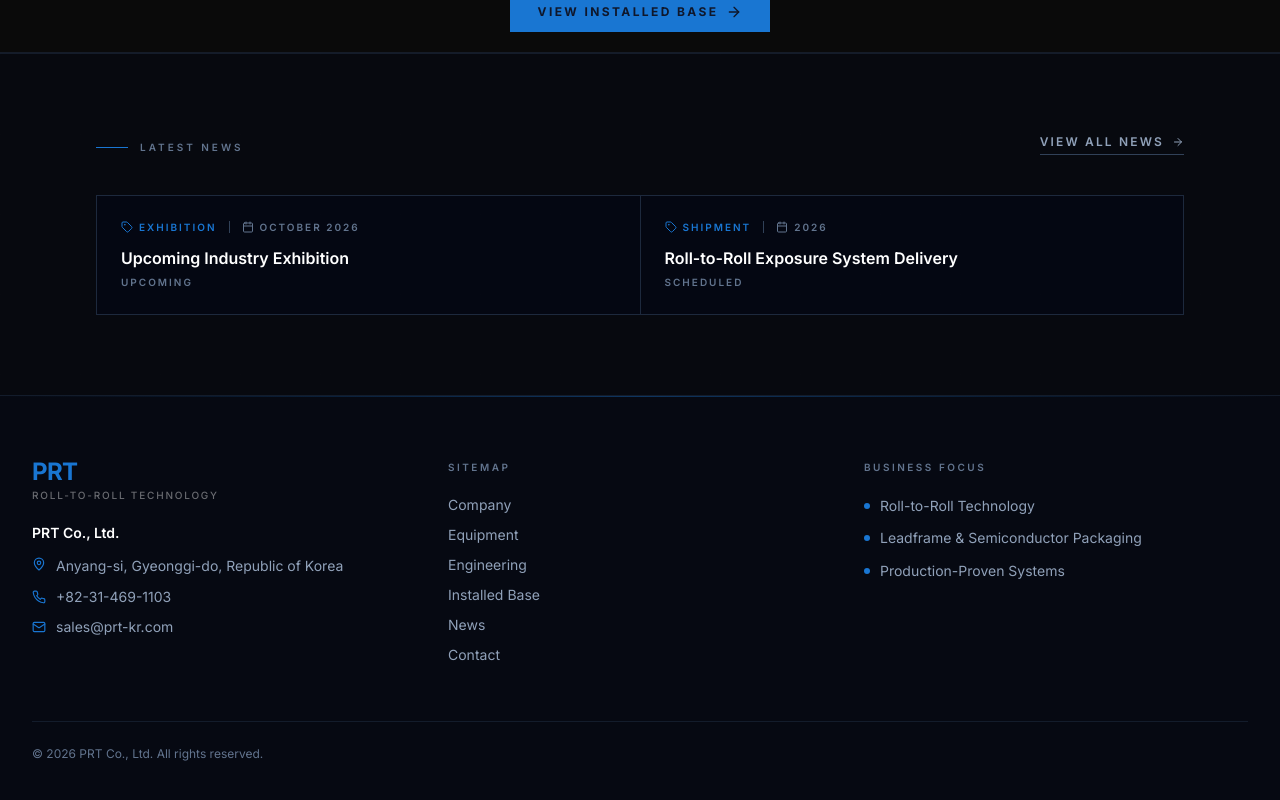
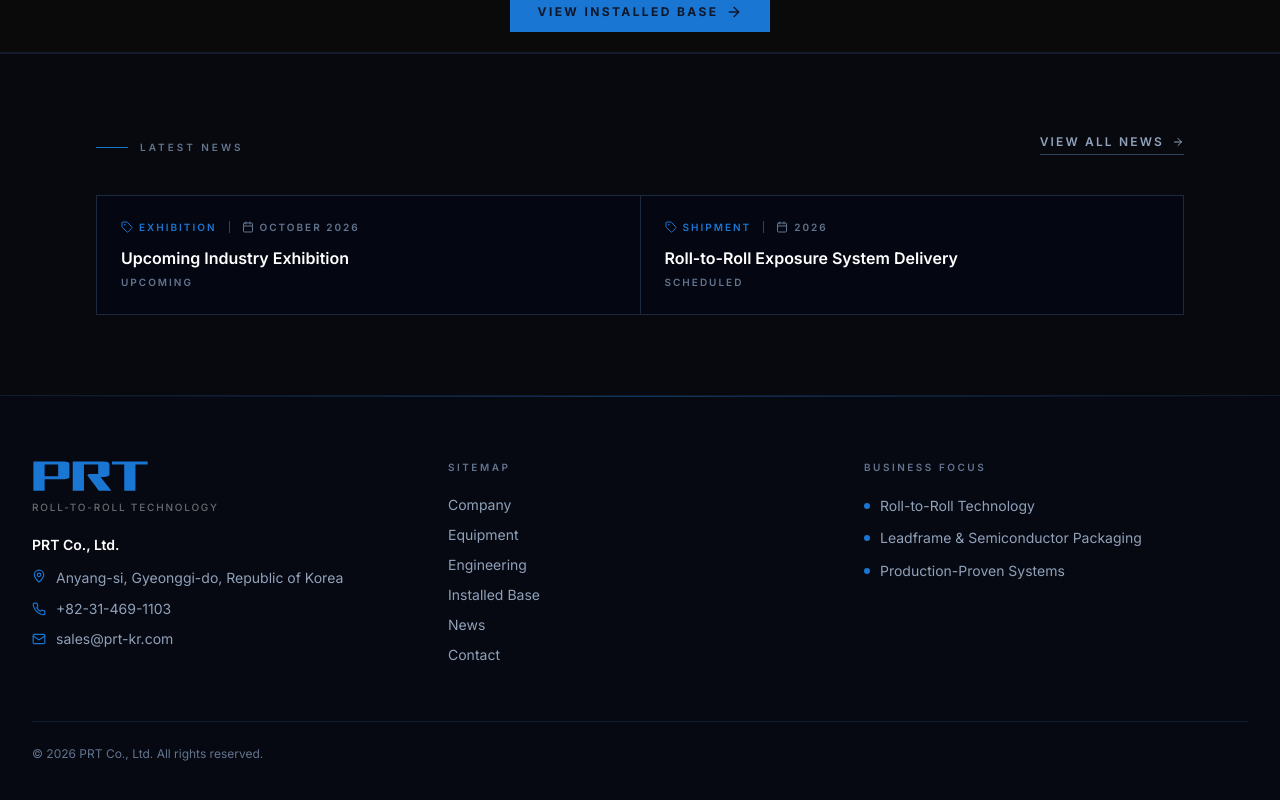
Before and after one commit to 0195lee-max/prt-equipment-website, a Next.js app: page / in a window 1280 px wide. Shown: the part 1846-2646 px from the top of the page. Built offline with nearby package versions, Linux system fonts and the light colour scheme.

Commit message:
Footer: replace "PRT" text with PRT_logo.svg
Swap the text wordmark for the actual logo SVG (h-8, original colors),
matching the navbar. The "Roll-to-Roll Technology" tagline stays
directly beneath it.

Co-Authored-By: Claude Sonnet 4.6 <noreply@anthropic.com>

```diff
--- a/components/footer.tsx
+++ b/components/footer.tsx
@@ -100,13 +100,12 @@ export function Footer({ lang = "en" }: FooterProps) {
           {/* ── Left: Company Info ───────────────────────── */}
           <div>
             <div className="mb-5">
-              <span
-                className="block text-2xl font-bold tracking-tight leading-none"
-                style={{ color: "#1976D2" }}
-              >
-                PRT
-              </span>
-              <span className="mt-1 block text-[10px] font-medium tracking-[0.18em] uppercase text-white/40">
+              <img
+                src="/images/PRT_logo.svg"
+                alt="PRT"
+                className="block h-8 w-auto"
+              />
+              <span className="mt-2 block text-[10px] font-medium tracking-[0.18em] uppercase text-white/40">
                 {t.tagline}
               </span>
             </div>
```
